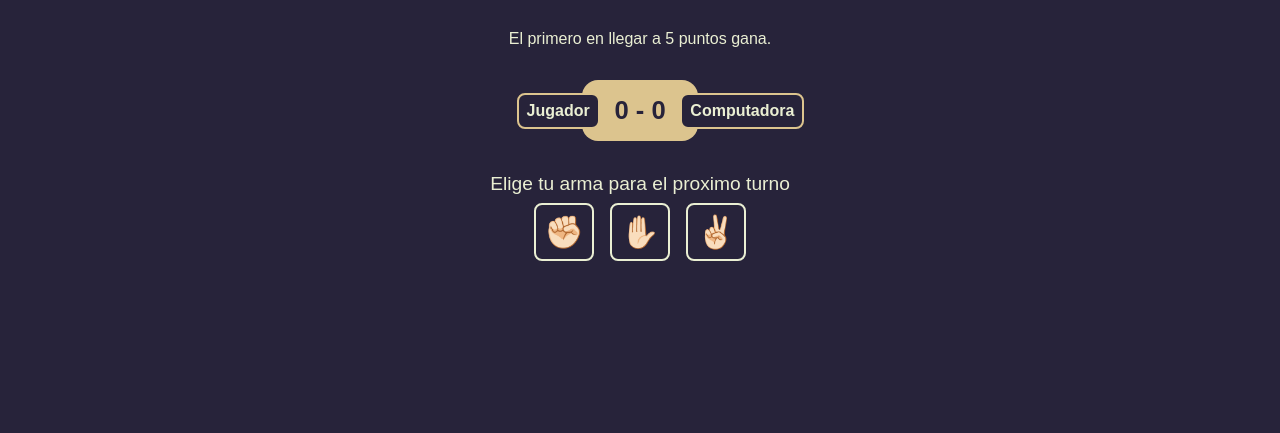
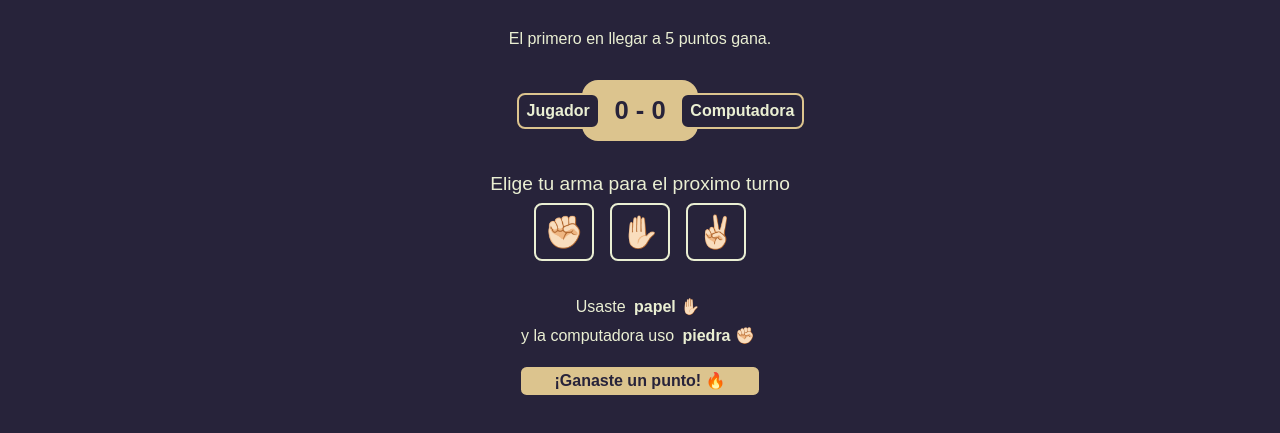
Before and after one commit to lucas29951/piedra-papel-tijera, a plain HTML site: page index.html in a window 1280 px wide. Shown: the part 89-522 px from the top of the page. Drawn offline with Linux system fonts and the light colour scheme.

Commit message:
Seccion de mensaje de resultado agregada

```diff
--- a/index.html
+++ b/index.html
@@ -34,6 +34,13 @@
                     <button class="arma" id="tijera">✌🏻</button>
                 </div>
             </div>
+            <div class="mensaje disabled" id="mensaje">
+                <p>
+                    Usaste <span class="eleccion" id="eleccion-usuario">papel ✋🏻</span><br>
+                    y la computadora uso <span class="eleccion" id="eleccion-computadora">piedra ✊🏻</span>
+                </p>
+                <p id="gana-punto">¡Ganaste un punto! 🔥</p>
+            </div>
         </main>
 
         <script src="./script.js"></script>
```
